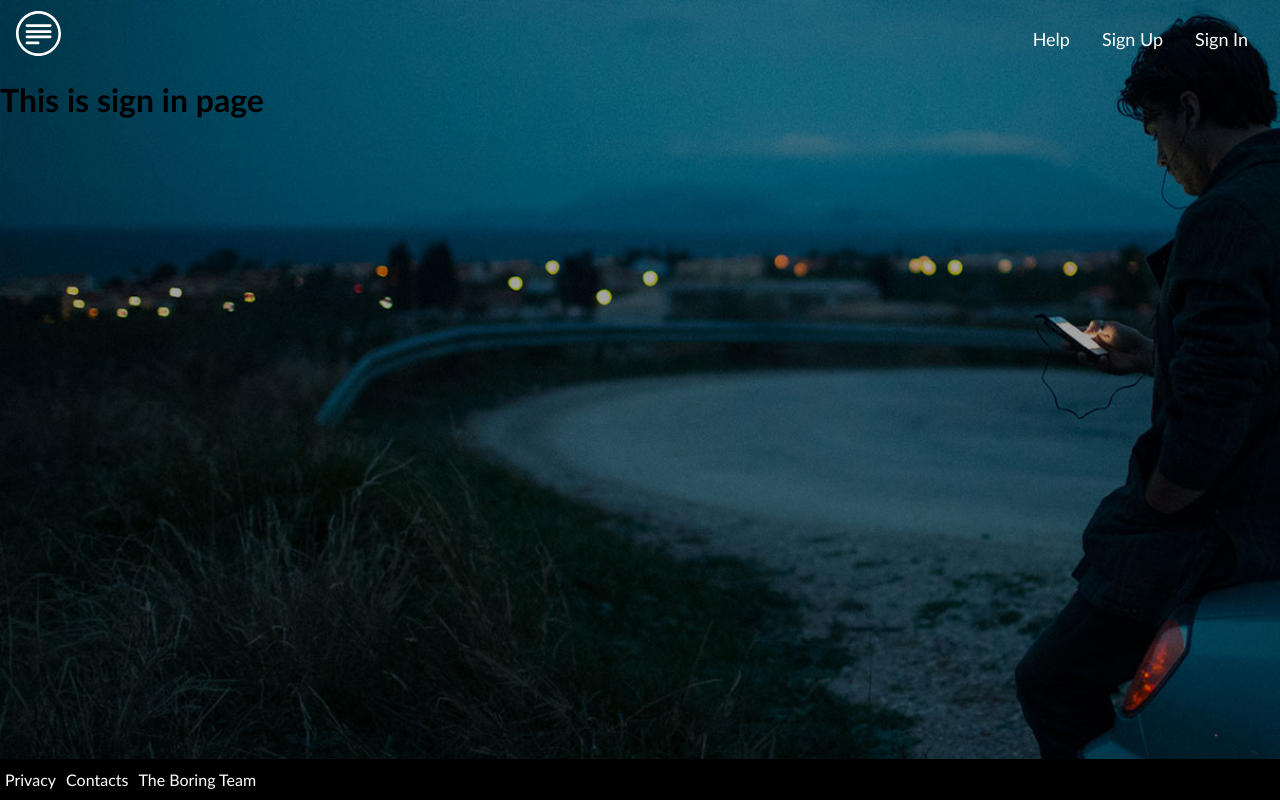
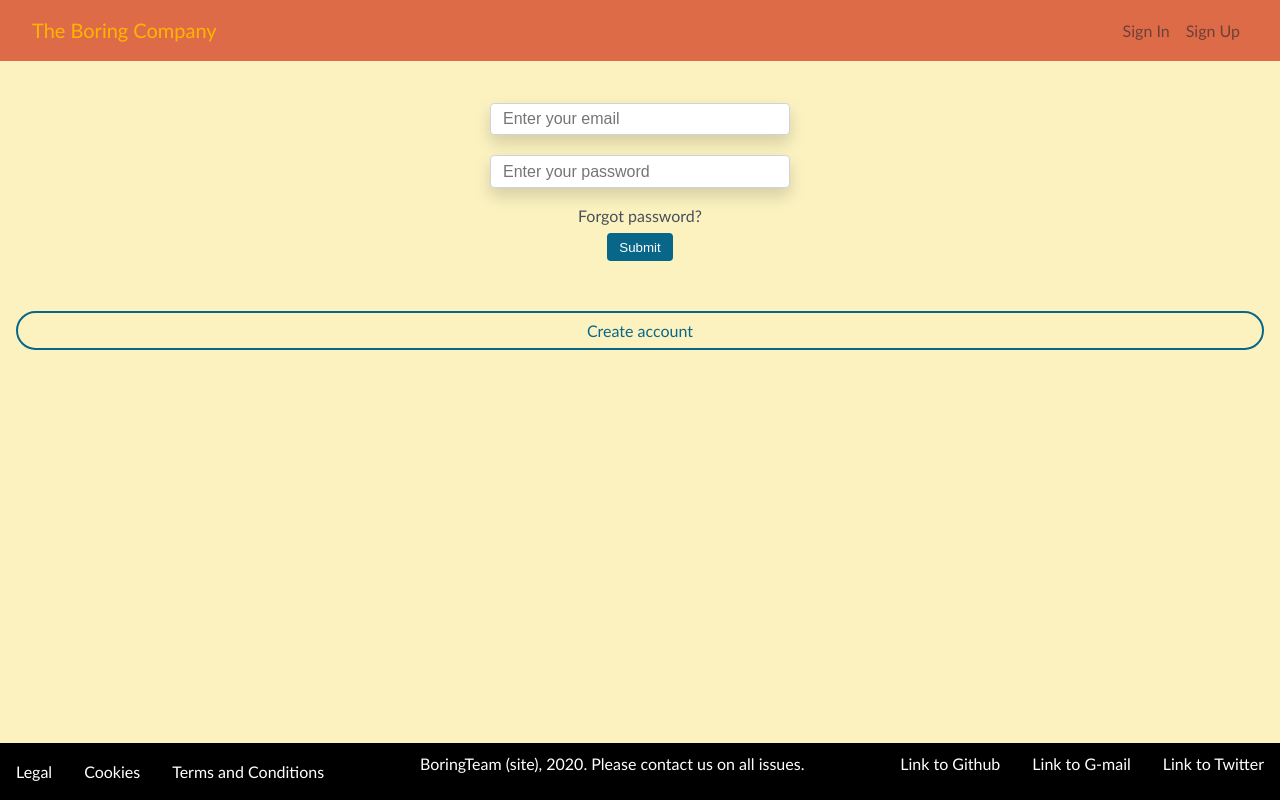
Before and after one commit to TheBoringTeam/AwesomeMusic-frontend, a React (Create React App) app: page /sign_in in a window 1280 px wide. Built offline with nearby package versions, Linux system fonts and the light colour scheme.

Commit message:
AM-47
Apply mockup & CSS to website.
Apply to Main page, Sign Up & Sign In screens

```diff
--- a/src/App.module.css
+++ b/src/App.module.css
@@ -13,10 +13,13 @@ body {
     font-size: 16px;
 }
 
-.content {
-    padding-top: 80px;
-    background: url(./res/hero-lg.jpg);
-    background-repeat: no-repeat;
-    background-size: cover;
+.container {
+    background-color: #fbf2c0;
+    width: 100%;
     flex: 1 0 auto;
 }
+
+.content {
+    max-width: 1280px;
+    margin: 0 auto;
+}
--- a/src/App.tsx
+++ b/src/App.tsx
@@ -14,6 +14,7 @@ const App: React.FC = () => {
   return (
     <Router>
       <Nav />
+      <div className={styles.container}>
         <div className={styles.content}>
           <Switch>
             <Route path="/" exact component={MainPage} />
@@ -22,6 +23,7 @@ const App: React.FC = () => {
             <Route path="/sign_in" exact component={SignInPage} />
           </Switch>
         </div>
+      </div>
       <Footer />
     </Router>
   );
--- a/src/components/Footer/Footer.module.css
+++ b/src/components/Footer/Footer.module.css
@@ -8,15 +8,23 @@
 .container {
     margin: 0 auto;
     max-width: 1280px;
+    color: #ffffff;
+    display: flex;
+    justify-content: space-between;
 }
 
-.container span {
-    color: #ffffff;
-    margin: 0 5px;
-    font-weight: 500;
-    cursor: pointer;
+.list {
+    list-style: none;
+    display: inline-flex;
 }
 
-.container span:hover {
+
+.social span,
+.list li {
+    margin: 0.5rem 1rem;
+}
+
+.social span:hover,
+.list li:hover {
     color: #1db954;
 }
--- a/src/components/Footer/Footer.tsx
+++ b/src/components/Footer/Footer.tsx
@@ -3,12 +3,26 @@ import React from "react";
 import styles from "./Footer.module.css";
 
 const Footer: React.FC = () => {
+  const year: number = new Date().getFullYear();
   return (
     <footer className={styles.footer}>
       <div className={styles.container}>
-        <span>Privacy</span>
-        <span>Contacts</span>
-        <span>The Boring Team</span>
+        <div className={styles.links}>
+          <ul className={styles.list}>
+            <li>Legal</li>
+            <li>Cookies</li>
+            <li>Terms and Conditions</li>
+          </ul>
+        </div>
+        <p>
+          BoringTeam (site), {year === 2020 ? 2020 : 2020 - year}. Please
+          contact us on all issues.
+        </p>
+        <div className={styles.social}>
+          <span>Link to Github</span>
+          <span>Link to G-mail</span>
+          <span>Link to Twitter</span>
+        </div>
       </div>
     </footer>
   );
--- a/src/components/Nav/Nav.module.css
+++ b/src/components/Nav/Nav.module.css
@@ -1,52 +1,40 @@
 .header {
-    height: 80px;
     width: 100%;
-    padding: 0.7rem 0;
+    padding: 0.5rem 1rem;
     box-sizing: border-box;
-    position: fixed;
-
-    background-color: transparent;
-    transition: background-color 0.3s linear;
-}
-
-.header-bc {
-    background-color: rgba(0, 0, 0, 0.6);
+    background-color: #de6b48;
 }
 
 .container {
-    max-width: 1280px;
-    padding: 0 1rem;
-    margin: 0 auto;
+    padding: 0.3rem 1rem;
     display: flex;
     justify-content: space-between;
+    align-items: center;
 }
 
-.nav {
+.logo {
+    color: #ffb400;
+    text-decoration: none;
+    font-size: 20px;
+}
+
+.list {
     list-style: none;
     display: inline-flex;
 }
 
+.route {
+    padding: 0.5rem;
+    box-sizing: border-box;
+}
+
 .link {
     text-decoration: none;
-    color: #ffffff;
-    transition: color 0.3s linear;
+    color: #212529;
+    opacity: 0.6;
+    transition: opacity 0.3s ease-in;
 }
 
 .link:hover {
-    color: #1db954;
+    opacity: 1;
 }
-
-.link-text {
-    line-height: 24px;
-    font-size: 18px;
-    font-weight: 500;
-    padding: 1rem;
-}
-
-.logo {
-    display: inline-block;
-    background: url(../../res/spotify-logo-svgrepo-com.svg);
-    filter: invert(100%) sepia(100%) saturate(0%) hue-rotate(288deg) brightness(102%) contrast(102%);
-    width: 45px;
-    height: 45px;
-}
--- a/src/components/Nav/Nav.tsx
+++ b/src/components/Nav/Nav.tsx
@@ -1,44 +1,29 @@
-import React, { useState, useEffect } from "react";
+import React from "react";
 import { NavLink } from "react-router-dom";
 
 import styles from "./Nav.module.css";
 
 const Nav: React.FC = () => {
-  const [offset, setOffset] = useState<number>(80);
-
-  useEffect(() => {
-    window.onscroll = () => {
-      setOffset(window.pageYOffset);
-    };
-  }, []);
-
   return (
-    <header
-      className={
-        offset > 80 ? `${styles.header} ${styles["header-bc"]}` : styles.header
-      }
-    >
+    <header className={styles.header}>
       <div className={styles.container}>
-        <NavLink to="/" className={styles.link}>
-          <span className={styles.logo}></span>
+        <NavLink to="/" className={styles.logo}>
+          The Boring Company
         </NavLink>
-        <ul className={styles.nav}>
-          <li className={styles["link-text"]}>
-            <NavLink to="/help" className={styles.link}>
-              Help
+        <nav>
+          <ul className={styles.list}>
+            <li className={styles.route}>
+              <NavLink to="/sign_in" className={styles.link}>
+                Sign In
               </NavLink>
             </li>
-          <li className={styles["link-text"]}>
+            <li className={styles.route}>
               <NavLink to="/sign_up" className={styles.link}>
                 Sign Up
               </NavLink>
             </li>
-          <li className={styles["link-text"]}>
-            <NavLink to="/sign_in" className={styles.link}>
-              Sign In
-            </NavLink>
-          </li>
           </ul>
+        </nav>
       </div>
     </header>
   );
--- /dev/null
+++ b/src/pages/SignInPage.module.css
@@ -0,0 +1,71 @@
+.content {
+    box-sizing: border-box;
+    padding: 2rem 1rem;
+}
+
+form {
+    display: flex;
+    flex-direction: column;
+    align-items: center;
+}
+
+.input {
+    font-size: inherit;
+    box-sizing: border-box;
+    padding: 0.4rem 0.75rem;
+    width: 100%;
+    max-width: 300px;
+    color: #495057;
+    margin: 10px 0;
+    border: solid 1px #ced4da;
+    border-radius: 4px;
+    box-shadow: 0 0.5rem 1rem rgba(0, 0, 0, 0.15);
+}
+
+.btn {
+    background-color: #086788;
+    color: #ffffff;
+    border: none;
+    border-radius: 4px;
+    padding: 0.4rem 0.75rem;
+    cursor: pointer;
+}
+
+.route {
+    margin: 0.5rem 0;
+}
+
+.link {
+    text-decoration: none;
+    color: #495057;
+    transition: color 0.3s ease-in;
+}
+
+.link:hover {
+    color: #000000
+}
+
+.create-account {
+    text-align: center;
+    box-sizing: border-box;
+    padding: 0.5rem 1rem;
+    border: 2px solid #086788;
+    border-radius: 35px;
+    margin: 50px 0;
+    background: transparent;
+    cursor: pointer;
+    transition-duration: 0.3s;
+    transition-timing-function: ease-in;
+}
+
+.create-account .link {
+    color: #086788;
+}
+
+.create-account:hover .link {
+    color: #ffffff;
+}
+
+.create-account:hover {
+    background-color: #086788;
+}
--- a/src/pages/SignInPage.tsx
+++ b/src/pages/SignInPage.tsx
@@ -1,5 +1,38 @@
 import React from "react";
+import { Link } from "react-router-dom";
 
-const SignInPage: React.FC = () => <h1>This is sign in page</h1>;
+import styles from "./SignInPage.module.css";
+
+const SignInPage: React.FC = () => {
+  return (
+    <div className={styles.content}>
+      <form className={styles.form}>
+        <input
+          type="e-mail"
+          placeholder="Enter your email"
+          className={styles.input}
+        />
+        <input
+          type="password"
+          placeholder="Enter your password"
+          className={styles.input}
+        />
+        <span className={styles.route}>
+          <Link to="/" className={styles.link}>
+            Forgot password?
+          </Link>
+        </span>
+        <button type="submit" className={styles.btn}>
+          Submit
+        </button>
+      </form>
+      <div className={styles["create-account"]}>
+        <Link to="sign_up" className={styles.link}>
+          Create account
+        </Link>
+      </div>
+    </div>
+  );
+};
 
 export default SignInPage;
--- /dev/null
+++ b/src/pages/SignUpPage.module.css
@@ -0,0 +1,43 @@
+.content {
+    box-sizing: border-box;
+    padding: 2rem 1rem;
+}
+
+.header {
+    text-align: center;
+    color: #1ac8ed;
+}
+
+form {
+    display: flex;
+    flex-direction: column;
+    align-items: center;
+}
+
+.input {
+    font-size: inherit;
+    box-sizing: border-box;
+    padding: 0.4rem 0.75rem;
+    width: 100%;
+    max-width: 300px;
+    color: #495057;
+    margin: 10px 0;
+    border: solid 1px #ced4da;
+    border-radius: 4px;
+    box-shadow: 0 0.5rem 1rem rgba(0, 0, 0, 0.15);
+}
+
+.checkbox {
+    margin: 0.5rem 0;
+    display: inline-flex;
+    align-items: center;
+}
+
+.btn {
+    background-color: #086788;
+    color: #ffffff;
+    border: none;
+    border-radius: 4px;
+    padding: 0.4rem 0.75rem;
+    cursor: pointer;
+}
--- a/src/pages/SignUpPage.tsx
+++ b/src/pages/SignUpPage.tsx
@@ -1,5 +1,41 @@
 import React from "react";
+import styles from "./SignUpPage.module.css";
 
-const SignUpPage: React.FC = () => <h1>This is sign up page</h1>;
+const SignUpPage: React.FC = () => {
+  return (
+    <div className={styles.content}>
+      <h1 className={styles.header}>Join music community!</h1>
+      <form className={styles.form}>
+        <input
+          type="text"
+          placeholder="Please enter your username..."
+          className={styles.input}
+        />
+        <input
+          type="e-mail"
+          placeholder="Please enter your email..."
+          className={styles.input}
+        />
+        <input
+          type="password"
+          placeholder="Please enter your password..."
+          className={styles.input}
+        />
+        <input
+          type="passsword"
+          placeholder="Please repeat your password..."
+          className={styles.input}
+        />
+        <div className={styles.checkbox}>
+          <input type="checkbox" id="agreement" required />
+          <label htmlFor="agreement">I am agree to The terms</label>
+        </div>
+        <button type="submit" className={styles.btn}>
+          Submit
+        </button>
+      </form>
+    </div>
+  );
+};
 
 export default SignUpPage;
```
Lines whose indentation alone changed are shown as unchanged.
